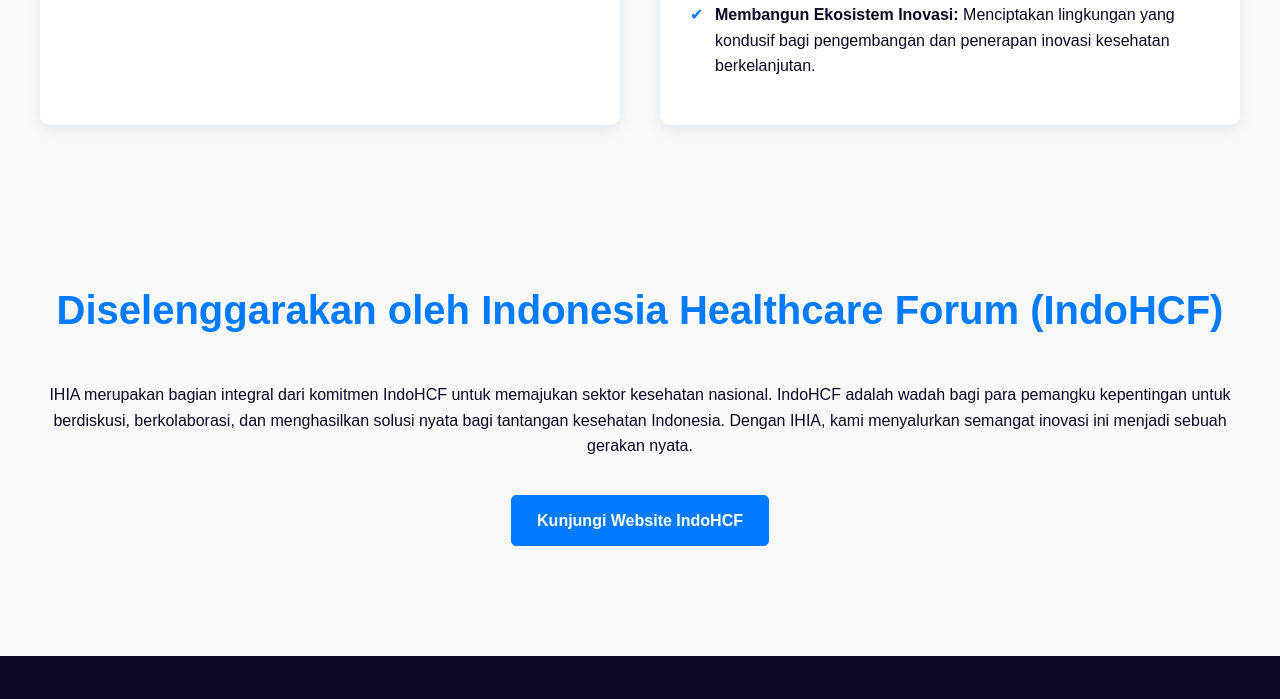
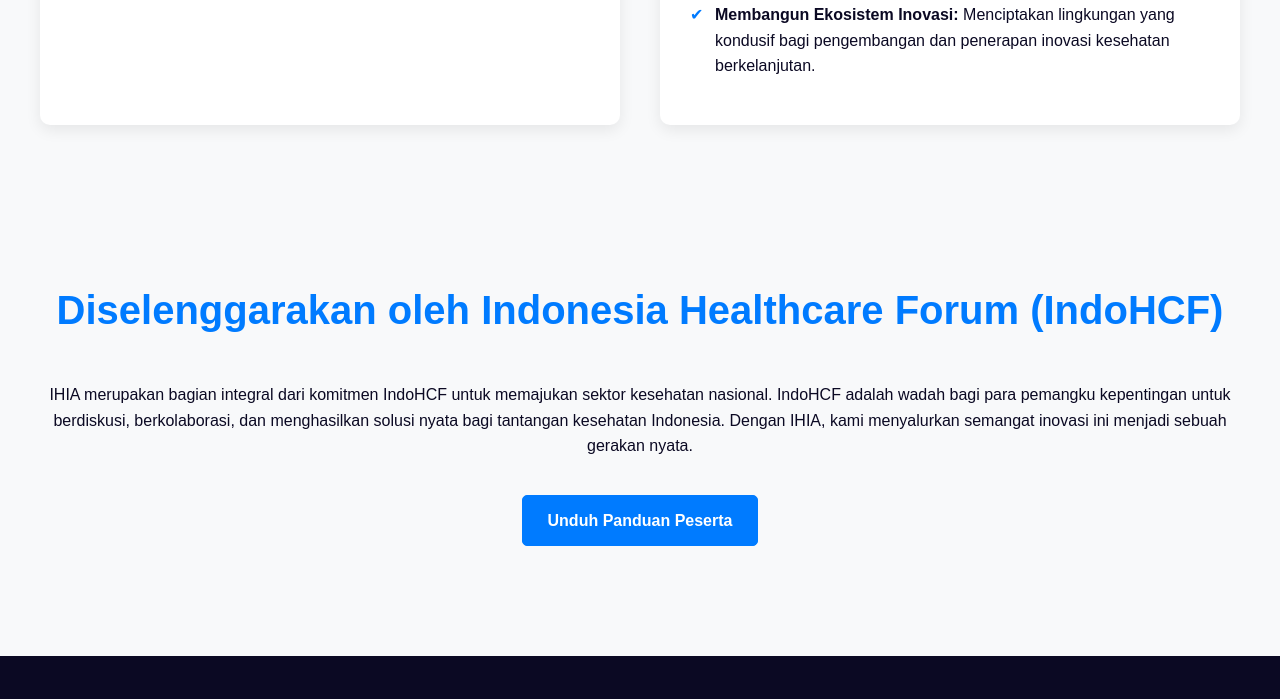
Before and after one commit to kajito24/IHIA_TEST, a plain HTML site: page about.html in a window 1280 px wide. Shown: the part 2373-3072 px from the top of the page. Drawn offline with Linux system fonts and the light colour scheme.

Commit message:
about.html

```diff
--- a/about.html
+++ b/about.html
@@ -45,7 +45,7 @@
             </div>
         </section>
 
-<section id="our-story" class="section-padding bg-light">
+        <section id="our-story" class="section-padding bg-light">
             <div class="container story-layout">
                 <div class="story-content">
                     <h3>Kisah IHIA</h3>
@@ -89,7 +89,7 @@
             <div class="container text-center">
                 <h2>Diselenggarakan oleh Indonesia Healthcare Forum (IndoHCF)</h2>
                 <p>IHIA merupakan bagian integral dari komitmen IndoHCF untuk memajukan sektor kesehatan nasional. IndoHCF adalah wadah bagi para pemangku kepentingan untuk berdiskusi, berkolaborasi, dan menghasilkan solusi nyata bagi tantangan kesehatan Indonesia. Dengan IHIA, kami menyalurkan semangat inovasi ini menjadi sebuah gerakan nyata.</p>
-                <a href="https://www.indohcf.com/" target="_blank" class="btn primary-btn mt-20">Kunjungi Website IndoHCF</a>
+                <a href="https://www.indohcf.com/" target="_blank" class="btn primary-btn mt-20">Unduh Panduan Peserta</a>
             </div>
         </section>
     </main>
```
